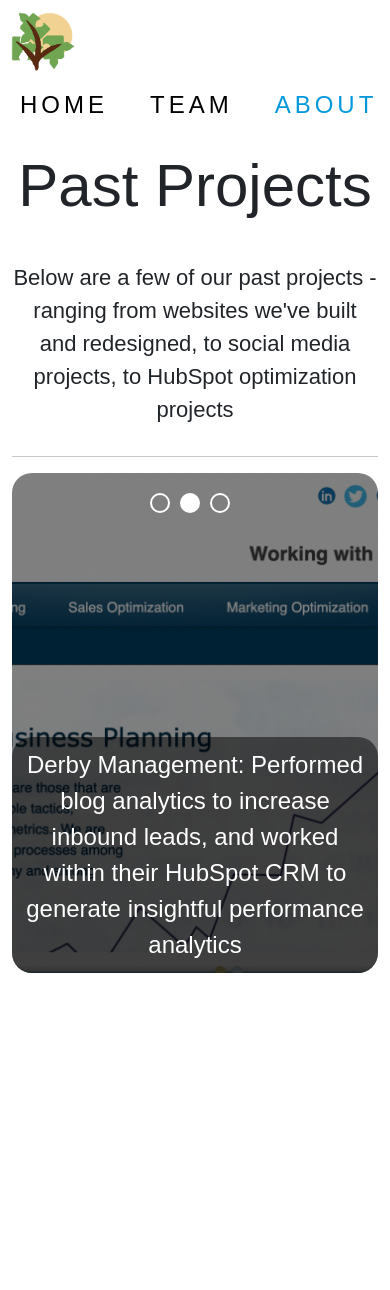
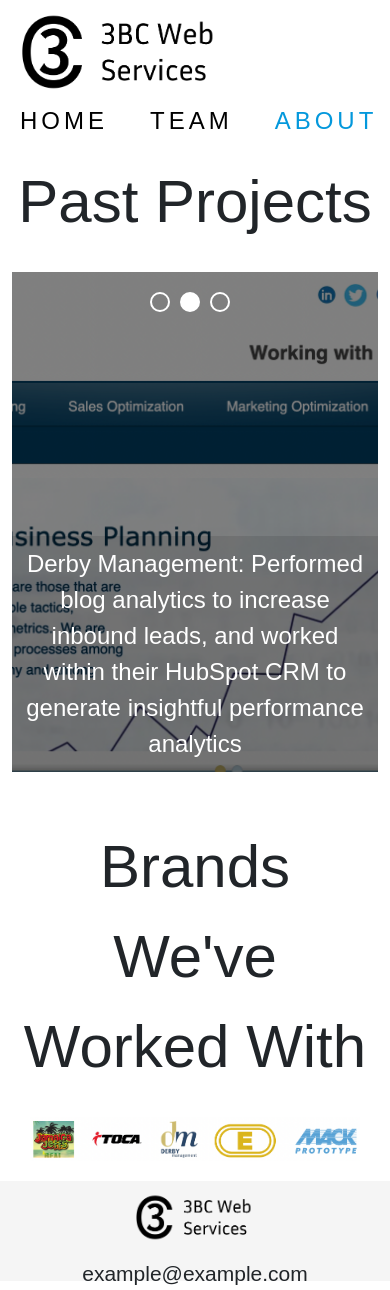
Before and after one commit to bobranalli/3BC, a React (Create React App) app: page /3BC/about in a window 390 px wide. Before the commit the page ends 1023 px from the top, so only its background shows below. Built offline with nearby package versions, Linux system fonts and the light colour scheme.

Commit message:
Add files via upload

```diff
--- a/src/App.js
+++ b/src/App.js
@@ -5,6 +5,8 @@
 import Contact from "./pages/Contact";
 import Team from "./pages/Team";
 import { Route, Routes } from "react-router-dom";
+import Footer from "./Footer";
+import logo from "./logo1.png"
 
 function App() {
 
@@ -22,6 +24,8 @@
                 </Routes>
             </div>
 
+            <Footer email="example@example.com" companyLogo={logo} />
+
         </>
     )
 }
--- a/src/Cads/CardUI.jsx
+++ b/src/Cads/CardUI.jsx
@@ -12,7 +12,7 @@
                 <p className="card-text text-secondary">
                     {props.content}
                 </p>
-                <a href="mailto: robertranalli99@gmail.com" className="btn btn-outline-success">Contact Us</a>
+                <a href="mailto: robertranalli99@gmail.com" className="btn contact-button">Contact Us</a>
             </div>
 
         </div>
--- a/src/Cads/card-styles.css
+++ b/src/Cads/card-styles.css
@@ -59,3 +59,14 @@
         margin: 1rem;
     }
 }
+
+.contact-button {
+    color: #0398dc;
+    padding: 5px 8px 5px 8px;
+    border: 1px solid #0398dc;
+}
+
+.contact-button:hover {
+    color: #fff;
+    background-color: #0398dc;
+}
--- /dev/null
+++ b/src/Footer.js
@@ -0,0 +1,18 @@
+import React from "react";
+import './styles/styles.css'
+
+function Footer(props) {
+    return (
+        <footer className="footer d-flex flex-column align-items-center">
+            <img className="footer-logo" src={props.companyLogo} alt={props.companyName} />
+
+            <p className="footer-company-email mt-3">  {props.email} </p>
+
+            <p className="company-info text-center mt-3">
+                <strong>{props.companyName}</strong>
+            </p>
+        </footer>
+    );
+}
+
+export default Footer;
--- a/src/NavBar.js
+++ b/src/NavBar.js
@@ -1,13 +1,14 @@
-import logo from './plant.png'
+import logo from './logo1.png'
 import './styles/styles.css'
 import { Link, useMatch, useResolvedPath } from "react-router-dom"
 
 export default function NavBar() {
 
-    const myImageStyle = { width: '100px', height: 'auto' };
+    const myImageStyle = { width: '200px', height: 'auto' };
 
 
-    return <nav className="nav">
+    return (
+        <nav className="nav">
             <Link to="/" className="site-logo"> <img style={myImageStyle} src={logo} alt="plant logo" />  </Link>
             <ul>
                 <CustomLink to="/">
@@ -44,6 +45,10 @@
             </CustomLink> */}
             </ul>
         </nav>
+
+    )
+
+
 }
 
 function CustomLink({ to, children, ...props }) {
--- a/src/pages/About.js
+++ b/src/pages/About.js
@@ -3,6 +3,7 @@
 import hand from '../slideshow/images/slide1.png';
 import orb from '../slideshow/images/slide2.png';
 import mount from '../slideshow/images/slide3.png';
+import pp from '../slideshow/images/past-logos.png';
 
 import Slider from 'react-slick';
 import 'slick-carousel/slick/slick.css';
@@ -42,10 +43,6 @@
     return (
         <div>
             <div className="slideshow-title">Past Projects</div>
-            <div className="slideshow-header">Below are a few of our past projects - ranging from websites we've built and redesigned, to social media projects, to HubSpot optimization projects</div>
-            <hr></hr>
-
-
             {/* <ImageSlider slides={SliderData} /> */}
 
             <div className="slider-wrapper">
@@ -64,6 +61,10 @@
                     ))}
                 </div>
             </div>
+
+            <div className='slideshow-title'>Brands We've Worked With</div>
+            <img className='pp-image' src={pp} alt="logos from previous projects"></img>
+
         </div>
     );
 }
--- a/src/pages/Team.js
+++ b/src/pages/Team.js
@@ -27,7 +27,7 @@
                 />
                 <TeamMemberCard
                     name="Piseth"
-                    bio="UX designer focused on creating beautiful and intuitive interfaces."
+                    bio="Sales Consultant with a focus on web services and lead generation."
                     linkedinUrl="https://www.linkedin.com/in/piseth-sam/"
                     imageUrl={Member2}
                 />
--- a/src/slideshow/slideshow.css
+++ b/src/slideshow/slideshow.css
@@ -2,101 +2,13 @@
     font-size: 60px;
     text-align: center;
     font-family: Arial, Helvetica, sans-serif;
+    margin-bottom: 25px;
 }
-
-.slideshow-header {
-    margin-top: 30px;
-    margin-bottom: 30px;
-    font-size: 22px;
-    text-align: center;
-    font-family: Arial;
-}
-
-.slider {
-    position: relative;
-    height: 70vh;
-    display: flex;
-    justify-content: center;
-    align-items: center;
-    margin-bottom: 50px;
-}
-
-.slider-image {
-    width: 1000px;
-    height: 500px;
-    border-radius: 20px;
-    display: block;
-    margin: 0 auto;
-    object-fit: contain;
-}
-
-.right-arrow {
-    position: absolute;
-    top: 50%;
-    right: 32px;
-    font-size: 3rem;
-    color: #000;
-    z-index: 10;
-    cursor: pointer;
-    user-select: none;
-}
-
-.left-arrow {
-    position: absolute;
-    top: 50%;
-    left: 32px;
-    font-size: 3rem;
-    color: #000;
-    z-index: 10;
-    cursor: pointer;
-    user-select: none;
-}
-
-.slide {
-    transition-duration: 1s ease;
-}
-
-.slide.active {
-    transition-duration: 2s;
-    transform: scale(1.02);
-}
-
-@media screen and (max-width: 1200px) {
-    .slider-image {
-        width: 80%;
-    }
-}
-
-@media screen and (max-width: 992px) {
-    .slider-image {
-        width: 90%;
-    }
-}
-
-@media screen and (max-width: 768px) {
-    .slider-image {
-        width: 100%;
-    }
-}
-
-@media screen and (max-width: 576px) {
-    .slider-image {
-        width: 90%;
-    }
-}
-
-@media screen and (max-width: 480px) {
-    .slider-image {
-        width: 100%;
-    }
-}
-
 
 /* Carousel Slider */
 .slick-slider img {
     width: 100%;
     height: 500px;
-    border-radius: 20px;
     filter: brightness(50%);
 }
 
@@ -117,13 +29,12 @@
     bottom: 0;
     left: 0;
     width: 100%;
-    background-color: rgba(0, 0, 0, 0.5);
+    background-color: rgba(0, 0, 0, 0.1);
     color: #fff;
     font-size: 24px;
     padding: 10px;
     box-sizing: border-box;
     text-align: center;
-    border-radius: 20px;
 }
 
 .bubbles-wrapper {
@@ -146,3 +57,11 @@
 .bubble.filled {
     background-color: #fff;
 }
+
+.pp-image {
+    display: block;
+    margin-left: auto;
+    margin-right: auto;
+    width: 90%;
+
+}
--- a/src/styles/styles.css
+++ b/src/styles/styles.css
@@ -54,7 +54,8 @@
 
 .site-logo {
     padding: 0 !important;
-    margin-left: -10px;
+    /* margin-top: -10px; */
+    margin-left: 20px;
 }
 
 .nav li span {
@@ -149,3 +150,22 @@
 .active {
     color: #0398dc;
 }
+
+.footer {
+    background-color: #f5f5f5;
+    padding: 10px 0;
+    margin-top: 20px;
+    text-align: center;
+    height: 100px;
+}
+
+.footer-logo {
+    display: block;
+    margin: 0 auto;
+    max-width: 120px;
+}
+
+.footer-company-email {
+    font-size: 21px;
+    margin-top: 10px;
+}
```
Also changed, not shown: src/logo1.png (added), src/slideshow/images/past-logos.png (added). Lines whose indentation alone changed are shown as unchanged.
